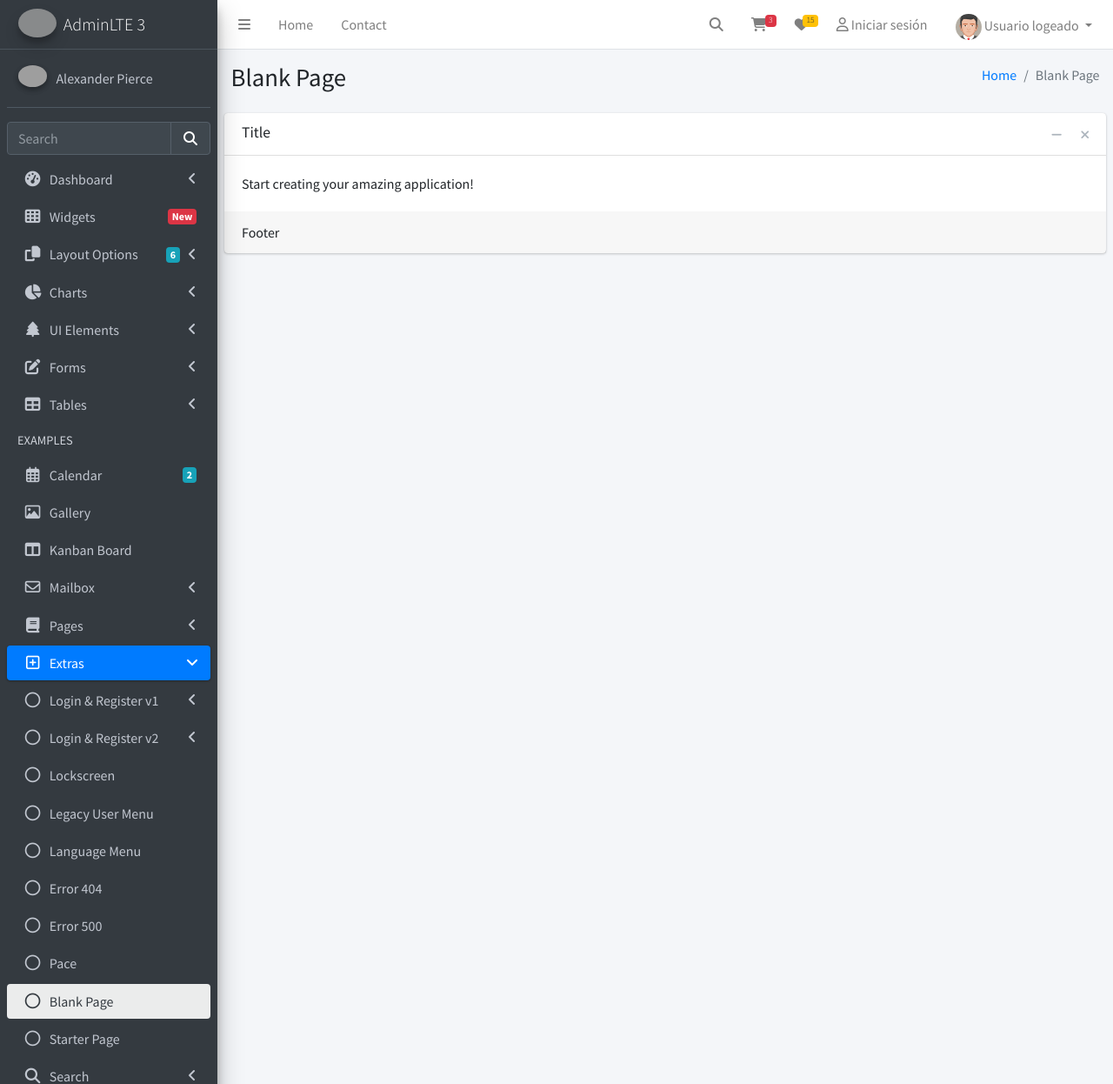
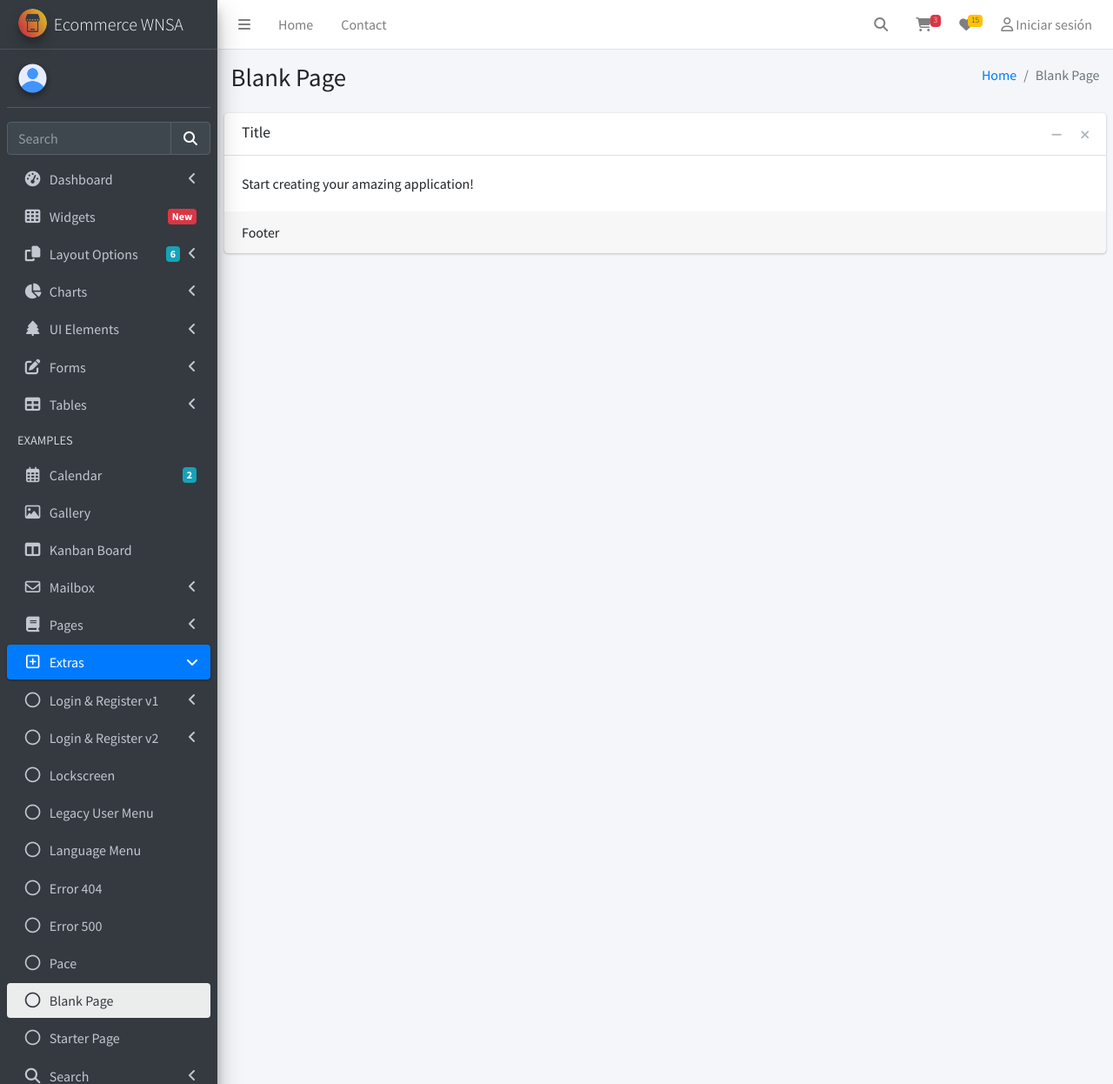
Before and after one commit to WalterNickSuelArroyo/E-commerce, a PHP site: page / in a window 1280 px wide. Shown: the top 1246 px of the page at 87% size. Run offline with PHP 8.4, Linux system fonts and the light colour scheme; data that the repository does not hold is empty; some libraries are stand-ins or nearby versions; grey boxes are pictures that could not be loaded.

Commit message:
7. Mantenimiento del login p5 continuando con sesiones

```diff
--- a/Controllers/UsuarioController.php
+++ b/Controllers/UsuarioController.php
@@ -17,3 +17,19 @@ if ($_POST['funcion'] == 'login') {
     }
 
 }
+if ($_POST['funcion'] == 'verificar_sesion') {
+    if (!empty($_SESSION['id'])) {
+        $json[]=array(
+            'id'=>$_SESSION['id'],
+            'user'=>$_SESSION['user'],
+            'tipo_usuario'=>$_SESSION['tipo_usuario'],
+            'avatar'=>$_SESSION['avatar']
+        );
+        $jsonstring = json_encode($json[0]);
+        echo $jsonstring;
+    }
+    else {
+        echo '';
+    }
+
+}
--- /dev/null
+++ b/Controllers/logout.php
@@ -0,0 +1,4 @@
+<?php
+session_start();
+session_destroy();
+header('Location:../index.php');
--- a/Views/Layouts/header.php
+++ b/Views/Layouts/header.php
@@ -141,20 +141,20 @@
             <a href="#" class="dropdown-item dropdown-footer">See All Notifications</a>
           </div>
         </li>
-        <li class="nav-item">
+        <li id="nav_login" class="nav-item">
           <a class="nav-link" href="Views/login.php" role="button">
             <i class="far fa-user"></i> Iniciar sesión
           </a>
         </li>
-        <li class="nav-item dropdown">
+        <li id="nav_usuario" class="nav-item dropdown">
           <a class="nav-link dropdown-toggle" href="#" role="button" data-bs-toggle="dropdown" aria-expanded="false">
-            <img src="Util/Img/avatar5.png" width="30" height="30" class="img-fluid img-circle">
-            <span>Usuario logeado</span>
+            <img id="avatar_nav" src="" width="30" height="30" class="img-fluid img-circle">
+            <span id="usuario_nav">Usuario logeado</span>
           </a>
           <ul class="dropdown-menu">
             <li><a class="dropdown-item" href="#"><i class="fas fa-user-cog"></i> Mi perfil</a></li>
             <li><a class="dropdown-item" href="#"><i class="fas fa-shopping-basket"></i> Mis pedidos</a></li>
-            <li><a class="dropdown-item" href="#"><i class="fas fa-user-times"></i> Cerrar sesión</a></li>
+            <li><a class="dropdown-item" href="Controllers/logout.php"><i class="fas fa-user-times"></i> Cerrar sesión</a></li>
           </ul>
         </li>
       </ul>
@@ -164,10 +164,10 @@
     <!-- Main Sidebar Container -->
     <aside class="main-sidebar sidebar-dark-primary elevation-4">
       <!-- Brand Logo -->
-      <a href="../../index3.html" class="brand-link">
-        <img src="../../dist/img/AdminLTELogo.png" alt="AdminLTE Logo" class="brand-image img-circle elevation-3"
+      <a href="index.php" class="brand-link">
+        <img src="Util/Img/logo.png" alt="AdminLTE Logo" class="brand-image img-circle elevation-3"
           style="opacity: .8">
-        <span class="brand-text font-weight-light">AdminLTE 3</span>
+        <span class="brand-text font-weight-light">Ecommerce WNSA</span>
       </a>
 
       <!-- Sidebar -->
@@ -175,10 +175,10 @@
         <!-- Sidebar user (optional) -->
         <div class="user-panel mt-3 pb-3 mb-3 d-flex">
           <div class="image">
-            <img src="../../dist/img/user2-160x160.jpg" class="img-circle elevation-2" alt="User Image">
+            <img id="avatar_menu" src="Util/Img/default.png" class="img-circle elevation-2" alt="User Image">
           </div>
           <div class="info">
-            <a href="#" class="d-block">Alexander Pierce</a>
+            <a id="usuario_menu" href="#" class="d-block"></a>
           </div>
         </div>
 
--- /dev/null
+++ b/index.js
@@ -0,0 +1,21 @@
+$(document).ready(function(){
+    var funcion;
+    verificar_sesion();
+    function verificar_sesion(){
+        funcion = 'verificar_sesion';
+        $.post('Controllers/UsuarioController.php',{funcion},(response)=>{
+            console.log(response);
+            if (response != '') {
+                let sesion = JSON.parse(response);
+                $('#nav_login').hide();
+                $('#usuario_nav').text(sesion.user);
+                $('#avatar_nav').attr('src','Util/Img/'+sesion.avatar);
+                $('#avatar_menu').attr('src','Util/Img/'+sesion.avatar);
+                $('#usuario_menu').text(sesion.user);
+            }
+            else {
+                $('#nav_usuario').hide();
+            }
+        })
+    }
+})
--- a/index.php
+++ b/index.php
@@ -50,3 +50,4 @@ include_once 'Views/Layouts/header.php';
 <?php
 include_once 'Views/Layouts/footer.php';
 ?>
+<script src="index.js"></script>
```
Also changed, not shown: Views/login.js (+10 -0 lines), Util/Img/default.png (added).
